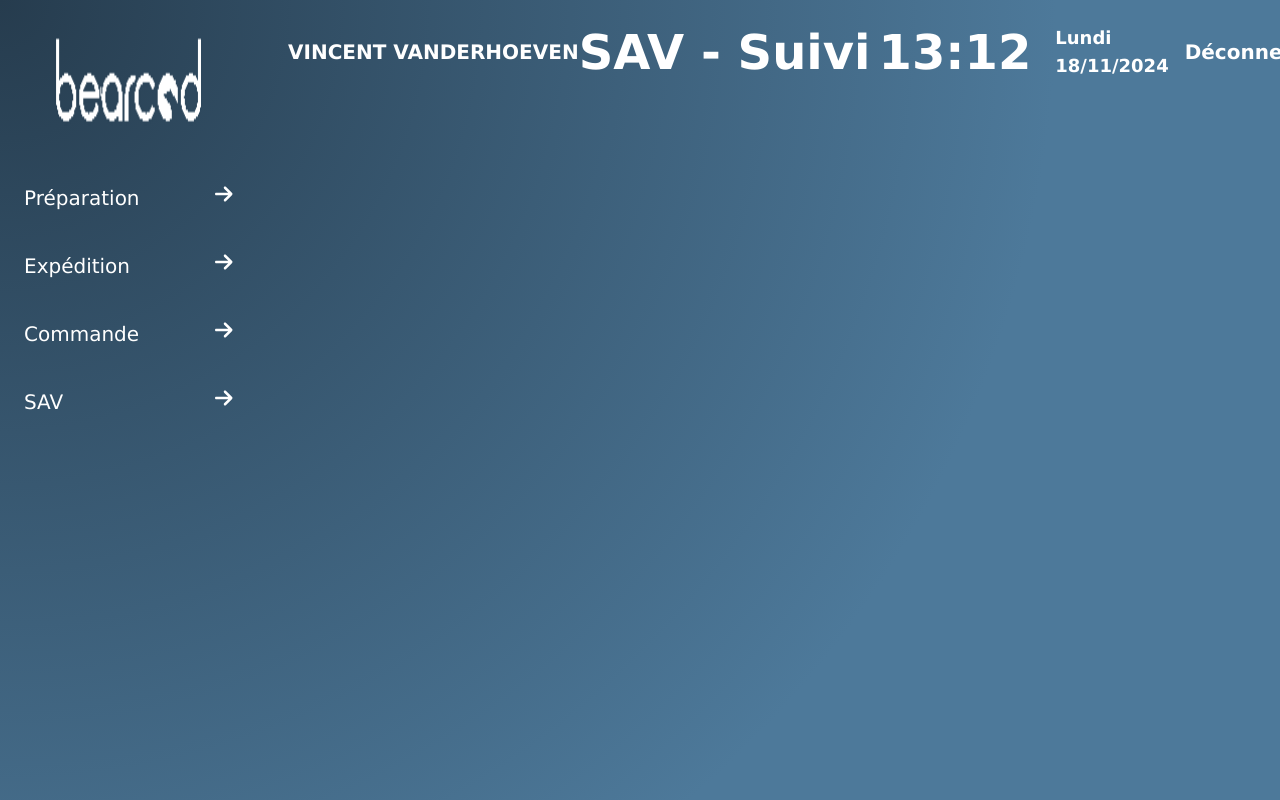
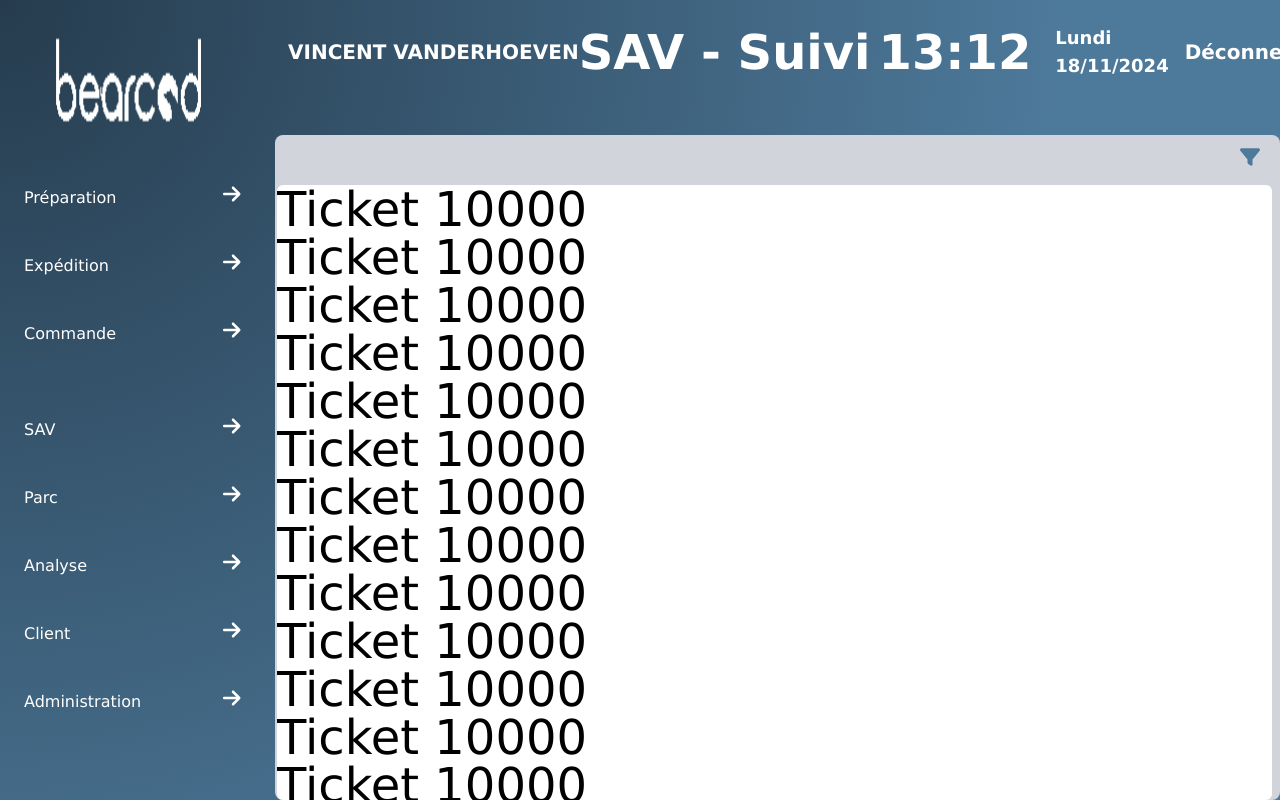
Before and after one commit to Loddfafnir12/MaquetteExtranet, a React (Vite) app: page / in a window 1280 px wide. Built offline with nearby package versions, Linux system fonts and the light colour scheme; the HTML template or start-up script is replaced by a standard one.

Commit message:
Ajout Appcomponent + gestion 480px

```diff
--- a/src/App.jsx
+++ b/src/App.jsx
@@ -1,7 +1,7 @@
 import React, { useState } from 'react';  // Ajoutez useState ici
 import Banner from './components/Banner/Banner'
 import Menu from "./components/Menu/Menu"
-
+import Appcontainer from "./components/Appcontainer/Appcontainer"
 import Tableau from './components/Tableau/Tableau'
 import './style.css'
 
@@ -21,6 +21,7 @@ const App = () => {
       {/* Passer l'état du menu et la fonction de bascule */}
       <Menu toggleMenu={toggleMenu} menuOpen={menuOpen} />
       <Banner menuOpen={menuOpen} />
+      <Appcontainer></Appcontainer>
     </div>
   );
 };
--- /dev/null
+++ b/src/components/Appcontainer/Appcontainer.css
@@ -0,0 +1,59 @@
+.Contenu {
+  @apply absolute bottom-0 right-0 bg-gray-300 rounded-lg;
+  width: calc(
+    100% - 275px
+  ); /* Calculate the width to take up the remaining space */
+  height: calc(100% - 135px);
+}
+.Contenu-Contenu {
+  @apply absolute bottom-0 right-2 bg-white rounded-md overflow-scroll text-5xl;
+  width: 99%;
+  height: calc(100% - 50px);
+}
+
+.Contenu-Contenu::-webkit-scrollbar {
+  width: 12px;
+}
+
+.Contenu-Contenu::-webkit-scrollbar-thumb {
+  background-color: #5d7281;
+  border-radius: 6px;
+}
+
+.Contenu-Contenu::-webkit-scrollbar-track {
+  background-color: #f3f4f6;
+}
+
+/* Handle on hover */
+.Contenu-Contenu::-webkit-scrollbar-thumb:hover {
+  background: #4d799a; /* Darker handle color on hover */
+}
+
+.filter-button {
+  @apply absolute top-2 right-5 text-xl;
+  color: #4d799a;
+}
+
+@media (max-width: 480px) {
+  .Contenu {
+    width: 100%;
+    height: calc(100% - 135px);
+  }
+  .Contenu-Contenu {
+    @apply absolute bottom-0 right-0 bg-white rounded-md overflow-auto;
+    width: 100%;
+    height: calc(100% - 50px);
+  }
+  .Contenu-Contenu::-webkit-scrollbar {
+    width: 3px;
+  }
+
+  .Contenu-Contenu::-webkit-scrollbar-thumb {
+    background-color: #5d7281;
+    border-radius: 4px;
+  }
+
+  .Contenu-Contenu::-webkit-scrollbar-track {
+    background-color: #f3f4f6;
+  }
+}
--- /dev/null
+++ b/src/components/Appcontainer/Appcontainer.jsx
@@ -0,0 +1,54 @@
+import React, { useState, useEffect } from "react";
+import "./Appcontainer.css"
+import { FontAwesomeIcon } from "@fortawesome/react-fontawesome";
+import { faBars, faTimes, faArrowDown, faArrowRight, faFilter } from "@fortawesome/free-solid-svg-icons";
+
+const Appcontainer = () => {
+  return (
+    <div className="Contenu">
+            <button className="filter-button">
+            <FontAwesomeIcon icon={faFilter} />
+            </button>
+      <div className="Contenu-Contenu">
+        <p>Ticket 10000</p>
+        <p>Ticket 10000</p>
+        <p>Ticket 10000</p>
+        <p>Ticket 10000</p>
+        <p>Ticket 10000</p>
+        <p>Ticket 10000</p>
+        <p>Ticket 10000</p>
+        <p>Ticket 10000</p>
+        <p>Ticket 10000</p>
+        <p>Ticket 10000</p>
+        <p>Ticket 10000</p>
+        <p>Ticket 10000</p>
+        <p>Ticket 10000</p>
+        <p>Ticket 10000</p>
+        <p>Ticket 10000</p>
+        <p>Ticket 10000</p>
+        <p>Ticket 10000</p>
+        <p>Ticket 10000</p>
+        <p>Ticket 10000</p>
+        <p>Ticket 10000</p>
+        <p>Ticket 10000</p>
+        <p>Ticket 10000</p>
+        <p>Ticket 10000</p>
+        <p>Ticket 10000</p>
+        <p>Ticket 10000</p>
+        <p>Ticket 10000</p>
+        <p>Ticket 10000</p>
+        <p>Ticket 10000</p>
+        <p>Ticket 10000</p>
+        <p>Ticket 10000</p>
+        <p>Ticket 10000</p>
+        <p>Ticket 10000</p>
+        <p>Ticket 10000</p>
+        <p>Ticket 10000</p>
+        <p>Ticket 10000</p>
+        <p>Ticket 10000</p>
+      </div>
+    </div>
+  )
+}
+
+export default Appcontainer
--- a/src/components/Banner/Banner.jsx
+++ b/src/components/Banner/Banner.jsx
@@ -42,7 +42,7 @@ const Banner = ({ menuOpen }) => {
     <div className="banner">
       <div className="banner-container">
         {/* Afficher le nom d'utilisateur uniquement si le menu burger est fermé et en mode mobile */}
-        <p className={`user-name ${windowWidth <= 480 && menuActive ? 'hidden' : ''}`}>
+        <p className="user-name">
           VINCENT VANDERHOEVEN
         </p>
 
--- a/src/components/Menu/Menu.css
+++ b/src/components/Menu/Menu.css
@@ -29,11 +29,14 @@
 
 /* Lien du menu avec taille de police agrandie */
 .menu-link {
-  @apply block p-2 rounded-lg text-xl transition-all duration-300 ease-in-out; /* Taille de police agrandie */
+  @apply block p-2 rounded-lg text-xl transition-all duration-300 ease-in-out justify-between truncate; /* Taille de police agrandie */
 }
 .menu-icon {
-  @apply absolute top-0 right-0 mt-2 mr-2 text-xl; /* Align the icon to the top right corner with some margin */
+  @apply absolute right-0 text-xl; /* Align the icon to the top right corner with some margin */
   transition: transform 0.3s ease; /* Add a smooth transition for the transform property */
+}
+.menu-spacing {
+  @apply h-1;
 }
 
 .menu-item:hover .menu-icon {
@@ -108,7 +111,7 @@
     @apply block p-2 rounded-lg text-lg transition-all duration-300 ease-in-out; /* Taille de police agrandie */
   }
   .menu-icon {
-    @apply absolute top-0 right-0 mt-2 mr-2 text-xl; /* Align the icon to the top right corner with some margin */
+    @apply absolute right-0 mt-2 mr-2 text-xl; /* Align the icon to the top right corner with some margin */
     transition: transform 0.3s ease; /* Add a smooth transition for the transform property */
   }
   /* Réduire la taille de la sidebar pour les écrans plus petits */
@@ -123,12 +126,12 @@
     @apply w-12 h-12; /* Réduit la taille du logo pour les très petits écrans */
   }
   .menu-link {
-  @apply block p-2 rounded-lg text-sm transition-all duration-300 ease-in-out; /* Taille de police agrandie */
-}
-.menu-icon {
-  @apply absolute top-0 right-0 mt-2 mr-2 text-xl; /* Align the icon to the top right corner with some margin */
-  transition: transform 0.3s ease; /* Add a smooth transition for the transform property */
-}
+    @apply block p-2 rounded-lg text-sm transition-all duration-300 ease-in-out; /* Taille de police agrandie */
+  }
+  .menu-icon {
+    @apply absolute right-0 mt-2 mr-2 text-xl; /* Align the icon to the top right corner with some margin */
+    transition: transform 0.3s ease; /* Add a smooth transition for the transform property */
+  }
 
   /* Réduire encore plus la largeur du menu pour les petits écrans */
   .sidebar {
@@ -200,6 +203,7 @@
 @media (max-width: 480px) {
   .sidebar {
     display: none; /* Le menu est caché par défaut en mobile */
+    background: radial-gradient(circle at top left, #263c4e 0%, #4d799a 70%);
   }
 
   /* Quand la classe 'open' est ajoutée, on affiche le menu */
@@ -211,19 +215,18 @@
     display: block; /* Le bouton burger est visible */
   }
 
-  .menu-link {
-    @apply text-sm; /* Ajuste la taille de la police des éléments du menu */
-  }
-
   .menu-icon {
-    @apply text-lg; /* Ajuste la taille des icônes */
+    @apply text-sm; /* Ajuste la taille des icônes */
   }
 
   .menu-list {
     display: flex;
     flex-direction: column; /* Empile les menus en une seule colonne */
   }
-
+  .menu-item {
+    display: flex;
+    justify-content: space-between;
+  }
 
   submenu {
     @apply opacity-0 max-h-0 overflow-hidden transition-all duration-300 ease-in-out;
--- a/src/components/Menu/Menu.jsx
+++ b/src/components/Menu/Menu.jsx
@@ -6,25 +6,23 @@ import { FontAwesomeIcon } from "@fortawesome/react-fontawesome";
 import { faBars, faTimes, faArrowDown, faArrowRight } from "@fortawesome/free-solid-svg-icons";
 
 const Menu = ({ toggleMenu, menuOpen }) => {
-  const [activeSubmenu, setActiveSubmenu] = useState(null); // Gère quel sous-menu est ouvert
-  const [isMobile, setIsMobile] = useState(false); // Détecte si l'on est sur mobile
+  const [activeSubmenu, setActiveSubmenu] = useState(null);
+  const [isMobile, setIsMobile] = useState(false);
 
-  // Gère le changement de taille d'écran
   useEffect(() => {
     const handleResize = () => {
       setIsMobile(window.innerWidth <= 480);
     };
 
-    handleResize(); // Vérifie la taille à l'initialisation
-    window.addEventListener("resize", handleResize); // Ajoute l'écouteur d'événement
+    handleResize();
+    window.addEventListener("resize", handleResize);
 
-    return () => window.removeEventListener("resize", handleResize); // Nettoyage de l'écouteur
+    return () => window.removeEventListener("resize", handleResize);
   }, []);
 
   const toggleSubmenu = (index) => {
     if (isMobile) {
-      // En mode mobile, on affiche ou cache le sous-menu au clic
-      setActiveSubmenu(activeSubmenu === index ? null : index); // Active le sous-menu ou le cache
+      setActiveSubmenu(activeSubmenu === index ? null : index);
     }
   };
 
@@ -33,43 +31,32 @@ const Menu = ({ toggleMenu, menuOpen }) => {
     { id: 2, title: "Expédition", items: ["Carrot", "Potato", "Spinach"] },
     { id: 3, title: "Commande", items: ["Lettuce", "Spinach", "Cucumber"] },
     { id: 4, title: "SAV", items: ["Suivi", "Reprise", "Déclaration"] },
+    { id: 5, title: "Parc", items: ["Suivi", "Reprise", "Déclaration"] },
+    { id: 6, title: "Analyse", items: ["Suivi", "Reprise", "Déclaration"] },
+    { id: 7, title: "Client", items: ["Suivi", "Reprise", "Déclaration"] },
+    { id: 8, title: "Administration", items: ["Analyse", "Constructeurs", "Matériel", "Transporteur"] },
   ];
 
   return (
     <div className="app-container">
-      {/* Bouton burger */}
-      <div
-        className={`burger-menu fixed top-4 left-4 z-20 ${menuOpen ? "rotate" : ""}`}
-        onClick={toggleMenu}
-      >
+      <div className={`burger-menu fixed top-4 left-4 z-20 ${menuOpen ? "rotate" : ""}`} onClick={toggleMenu}>
         <FontAwesomeIcon icon={menuOpen ? faTimes : faBars} className="text-white" size="lg" />
       </div>
 
-      {/* Sidebar */}
       <div className={`sidebar ${menuOpen ? "open" : ""}`}>
-        {/* Logo */}
         <div className="logo-container">
           <img src={logoBearcod} alt="Logo Bearcod" className="logo-bearcod hidden md:block w-full h-auto" />
           <img src={logoTete} alt="Logo Tête" className="logo-tete md:hidden" />
         </div>
 
-        {/* Menu principal */}
         <ul className="menu-list">
-          {menuData.map((menu) => (
-            <li
-              key={menu.id}
-              className={`menu-item ${activeSubmenu === menu.id ? 'active' : ''}`}
-              onClick={() => toggleSubmenu(menu.id)} // Gère le clic sur le menu
-            >
-              <div className="menu-link">
+          {menuData.map((menu, index) => (
+            <React.Fragment key={menu.id}>
+              <li className={`menu-item ${activeSubmenu === menu.id ? 'active' : ''}`} onClick={() => toggleSubmenu(menu.id)}>
+                <div className="menu-link" style={{ fontSize: isMobile && activeSubmenu === menu.id ? '0.8rem' : '1rem' }}>
                   {menu.title}
-                {/* Affichage de l'icône pour l'élément actif */}
-                <FontAwesomeIcon
-                  icon={faArrowRight}
-                  className="menu-icon"
-                />
+                  <FontAwesomeIcon icon={faArrowRight} className="menu-icon" />
                 </div>
-              {/* Sous-menu */}
                 <ul className={`submenu ${isMobile && activeSubmenu === menu.id ? 'submenu-visible' : ''}`}>
                   {menu.items.map((item, index) => (
                     <li key={index} className="submenu-item">
@@ -78,6 +65,8 @@ const Menu = ({ toggleMenu, menuOpen }) => {
                   ))}
                 </ul>
               </li>
+              {menu.id === 3 && <div className="menu-spacing"></div>}
+            </React.Fragment>
           ))}
         </ul>
       </div>
```
Lines whose indentation alone changed are shown as unchanged.
